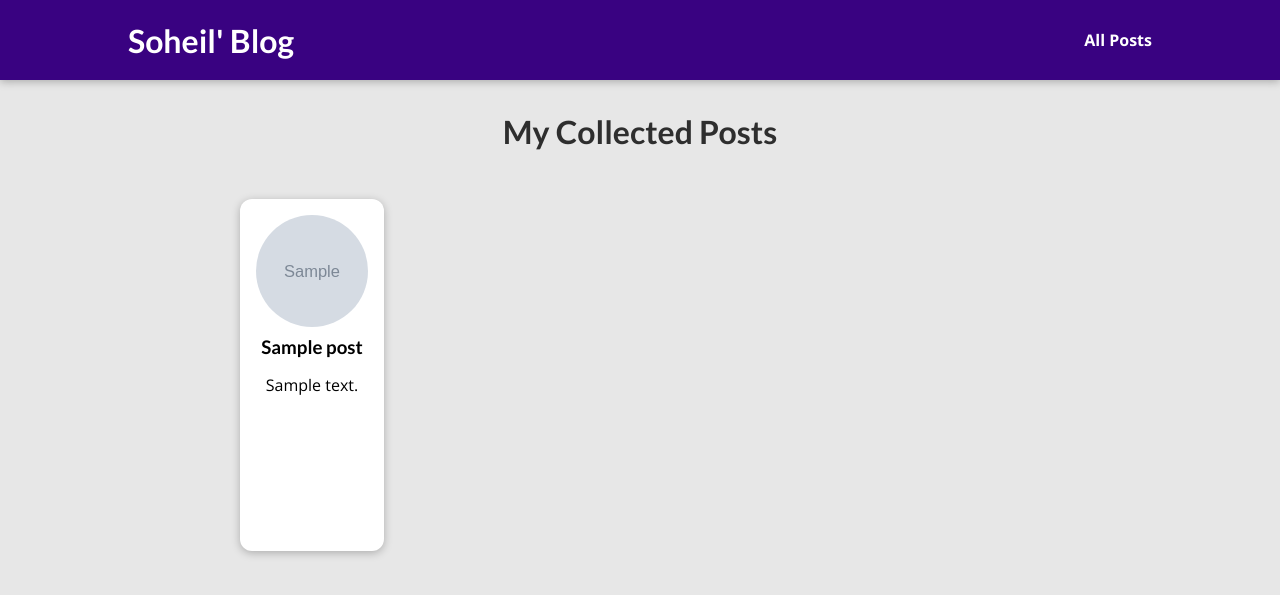
After one commit to soheilrabiee/my-site, a Django app: template blog/templates/blog/all-posts.html in a window 1280 px wide. The commit adds this page. Shown: the top 595 px of the page. Run offline with Django 5.2, Linux system fonts and the light colour scheme; the template is opened without the code that fills it: most values are stand-ins (such as "Sample title", 1, 10 or a date in 2020); grey boxes marked "Sample" are stand-in pictures.

Commit message:
Add all posts html/css and link pages

```diff
--- /dev/null
+++ b/blog/static/blog/all-posts.css
@@ -0,0 +1,43 @@
+body {
+    background-color: #e7e7e7;
+}
+
+#main-navigation {
+    background-color: #390281;
+    box-shadow: 0 2px 8px rgba(0, 0, 0, 0.25);
+}
+
+#all-posts {
+    margin: 7rem auto;
+    width: 90%;
+    max-width: 60rem;
+}
+
+#all-posts h2 {
+    text-align: center;
+    font-size: 2rem;
+    color: #2e2e2e;
+    margin: 3rem 0;
+}
+
+ul {
+    list-style: none;
+    margin: 0;
+    padding: 0;
+    display: grid;
+    grid-template-columns: repeat(auto-fill, minmax(17rem, 1fr));
+    gap: 1.5rem;
+}
+
+.post img {
+    width: 7rem;
+    height: 7rem;
+}
+
+.post a {
+    height: 22rem;
+    transform-origin: center;
+    box-shadow: 0 2px 8px rgba(0, 0, 0, 0.25);
+    border-radius: 12px;
+    background-color: white;
+}
--- /dev/null
+++ b/blog/static/blog/post.css
@@ -0,0 +1,43 @@
+.post {
+    display: flex;
+    flex-direction: column;
+    align-items: center;
+    text-align: center;
+}
+
+.post a {
+    text-decoration: none;
+    color: black;
+    transition: all 0.2s ease;
+    padding: 1rem;
+}
+
+.post a:hover,
+.post a:active {
+    transform: scale(1.1);
+    background-color: #390281;
+    color: white;
+}
+
+.post img {
+    width: 5rem;
+    height: 5rem;
+    object-fit: cover;
+    border-radius: 50%;
+}
+
+.post h3 {
+    margin: 0.25rem 0;
+}
+
+.post time {
+    color: #666666;
+    margin: 0.25rem;
+    font-style: italic;
+    font-size: 0.85rem;
+}
+
+.post:hover time,
+.post:active time {
+    color: white;
+}
--- /dev/null
+++ b/blog/templates/blog/all-posts.html
@@ -0,0 +1,23 @@
+{% extends "base.html" %}
+{% load static %}
+
+{% block title %}
+All My Posts
+{% endblock title %}
+
+{% block css_files %}
+  <link rel="stylesheet" href="{% static "blog/post.css" %}"/>
+  <link rel="stylesheet" href="{% static "blog/all-posts.css" %}"/>
+{% endblock css_files %}
+
+{% block content %}
+<section id="all-posts">
+  <h2>My Collected Posts</h2>
+
+  <ul>
+    {% for post in all_posts %}
+      {% include "blog/includes/post.html" %}
+    {% endfor %}
+  </ul>
+</section>
+{% endblock content %}
--- /dev/null
+++ b/blog/templates/blog/includes/post.html
@@ -0,0 +1,16 @@
+{% load static %}
+
+<li>
+  <article class="post">
+    <a href="{% url "post-detail-page" post.slug %}">
+      <img src="{% static "blog/images/"|add:post.image %}" alt="{{ post.title }}"
+      />
+      <div class="post__content">
+        <h3>{{ post.title }}</h3>
+        <p>
+          {{ post.excerpt }}
+        </p>
+      </div>
+    </a>
+  </article>
+</li>
--- a/blog/views.py
+++ b/blog/views.py
@@ -8,7 +8,7 @@ def index(request):
 
 
 def posts(request):
-    pass
+    return render(request=request, template_name="blog/all-posts.html")
 
 
 def post_detail(request):
--- a/static/app.css
+++ b/static/app.css
@@ -18,3 +18,31 @@ h3 {
     font-family: "Lato", sans-serif;
     font-weight: bold;
 }
+
+#main-navigation {
+    width: 100%;
+    height: 5rem;
+    display: flex;
+    justify-content: space-between;
+    align-items: center;
+    padding: 0 10%;
+    position: absolute;
+    top: 0;
+    left: 0;
+}
+
+#main-navigation a {
+    text-decoration: none;
+    color: white;
+    font-weight: bold;
+}
+
+#main-navigation a:hover,
+#main-navigation a:active {
+    color: #cf79f1;
+}
+
+#main-navigation h1 a:hover,
+#main-navigation h1 a:active {
+    color: white;
+}
--- a/templates/base.html
+++ b/templates/base.html
@@ -10,6 +10,13 @@
   {% block css_files %}{% endblock css_files %}
 </head>
 <body>
+  <header id="main-navigation">
+    <h1><a href="{% url "index-page" %}">Soheil' Blog</a></h1>
+    <nav>
+      <a href="{% url "posts-page" %}">All Posts</a>
+    </nav>
+  </header>
+
   {% block content %}
   {% endblock content %}
 </body>
```
Also changed, not shown: blog/static/blog/index.css (+0 -72 lines), blog/templates/blog/index.html (+8 -27 lines).
